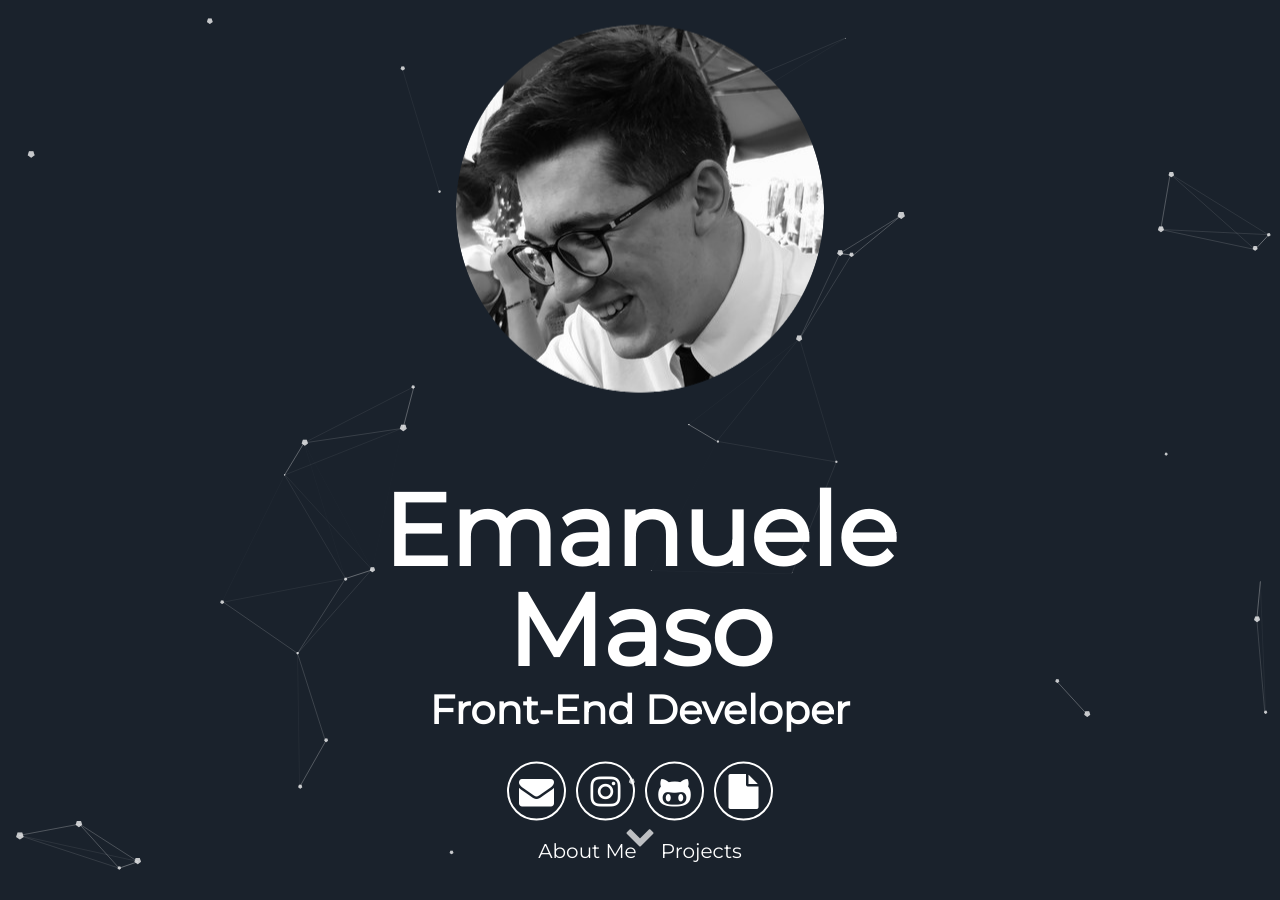
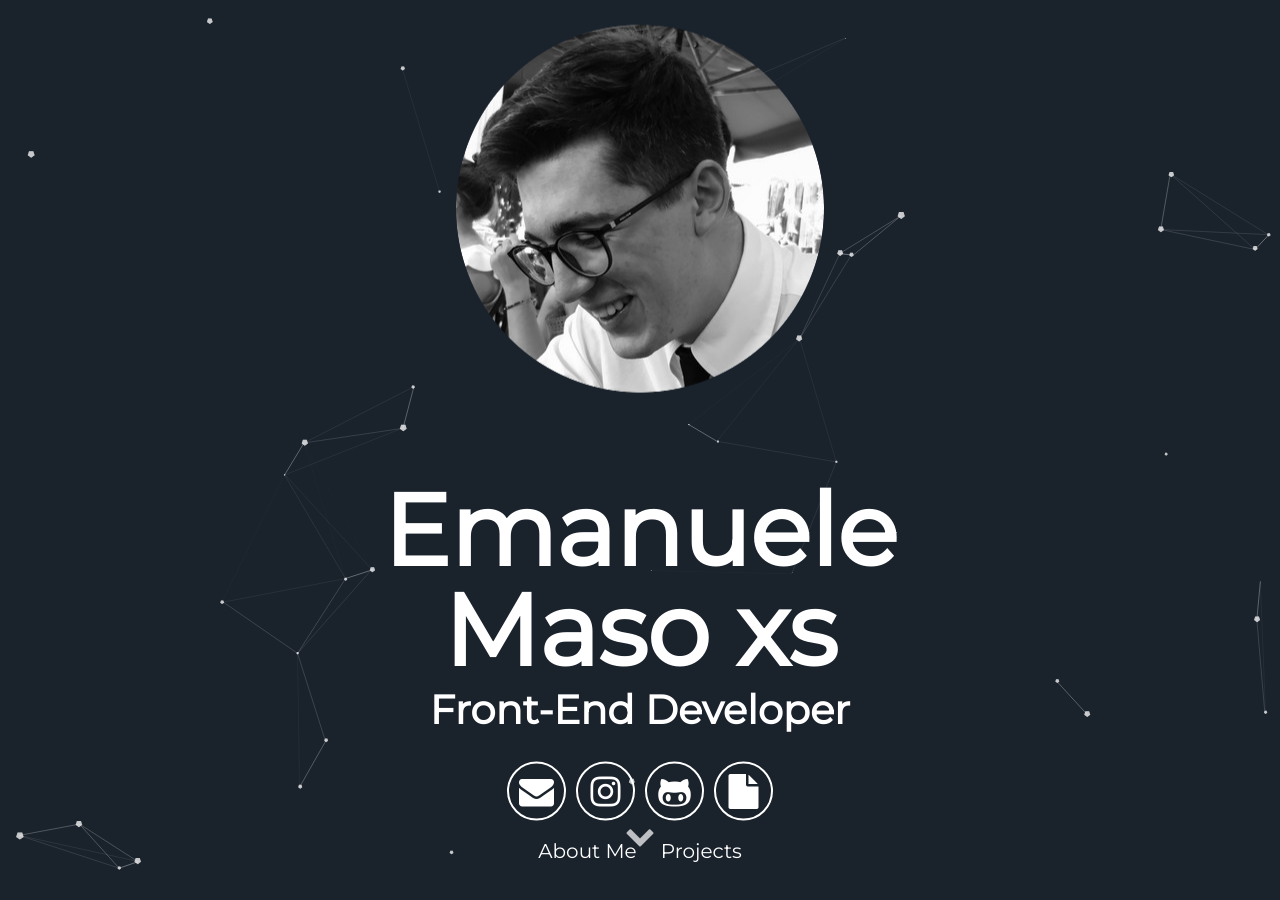
Before and after one commit to ClarkStoro/clarkstoro.github.io, a Jekyll site: the page built from index.html, in a window 1280 px wide and 900 px high. Built offline with Jekyll 4.4.1, drawn with Linux system fonts in a browser that asks for light colours.

Commit message:
Update header.html

```diff
--- a/_includes/header.html
+++ b/_includes/header.html
@@ -6,7 +6,7 @@
       </div>
 
       <h1>
-        <span class="site-title">{{site.username}}</span>
+        <span class="site-title">{{site.username}} xs</span>
         <span class="site-description">{{site.user_title}}</span>
       </h1>
       <div class="header-icons">
```
